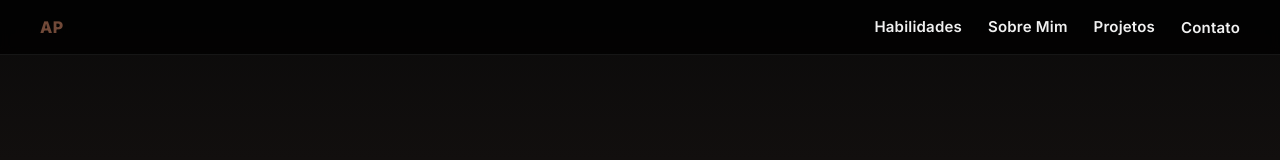
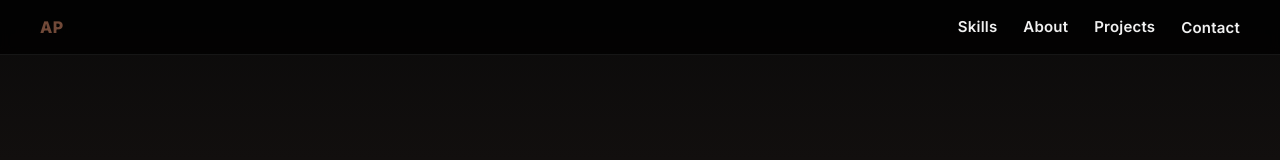
Before and after one commit to alanazip/portfolio, a plain HTML site: page index.html in a window 1280 px wide. Shown: the top 160 px of the page. Drawn offline with Linux system fonts and the light colour scheme; a web font is replaced by a local one.

Commit message:
Translate navigation links to English

```diff
--- a/index.html
+++ b/index.html
@@ -14,10 +14,10 @@
   <header>
     <div id="scroll-to-top" style="font-weight: 800; cursor: pointer;">AP</div>
     <nav>
-      <a href="#skills">Habilidades</a>
-      <a href="#about">Sobre Mim</a>
-      <a href="#projects">Projetos</a>
-      <button onclick="document.querySelector('#contact').scrollIntoView({ behavior: 'smooth' });">Contato</button>
+      <a href="#skills">Skills</a>
+      <a href="#about">About</a>
+      <a href="#projects">Projects</a>
+      <button onclick="document.querySelector('#contact').scrollIntoView({ behavior: 'smooth' });">Contact</button>
     </nav>
   </header>
 
```
